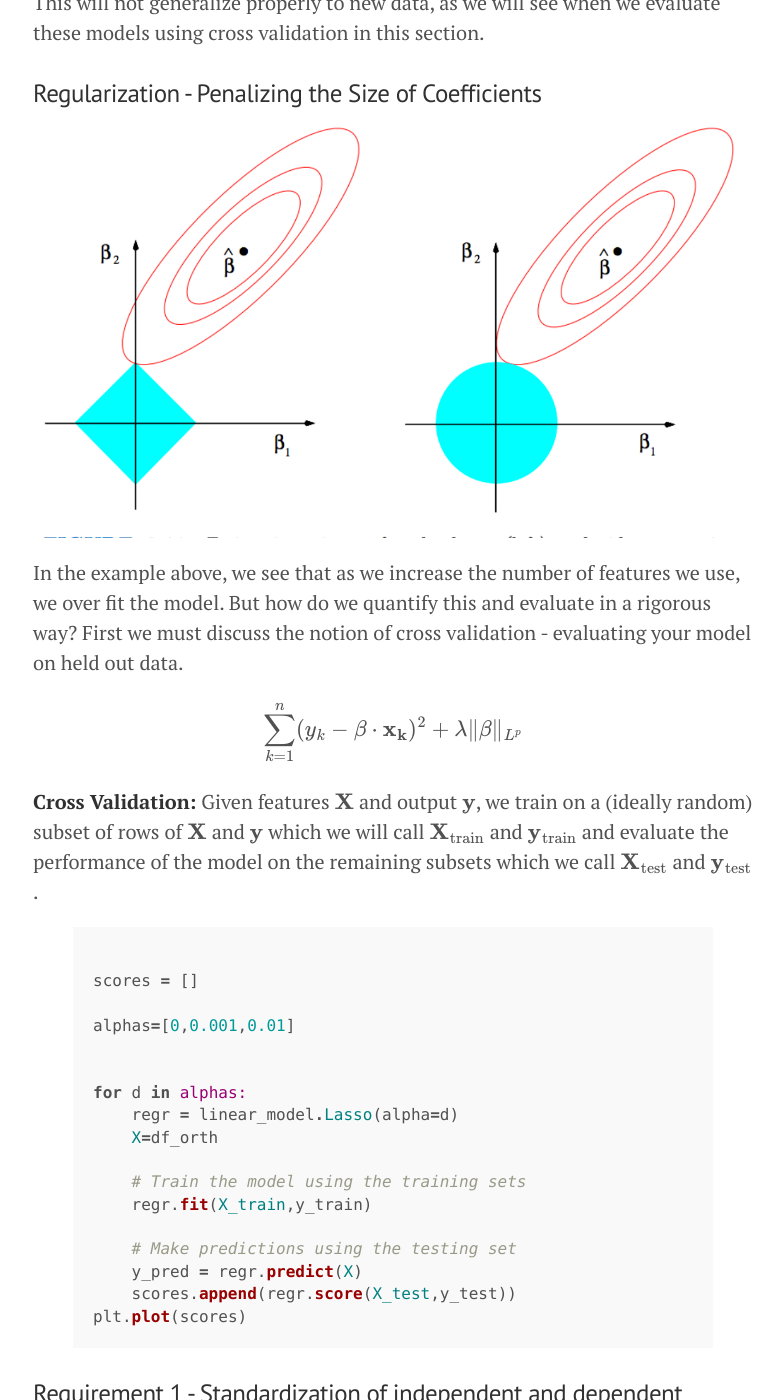
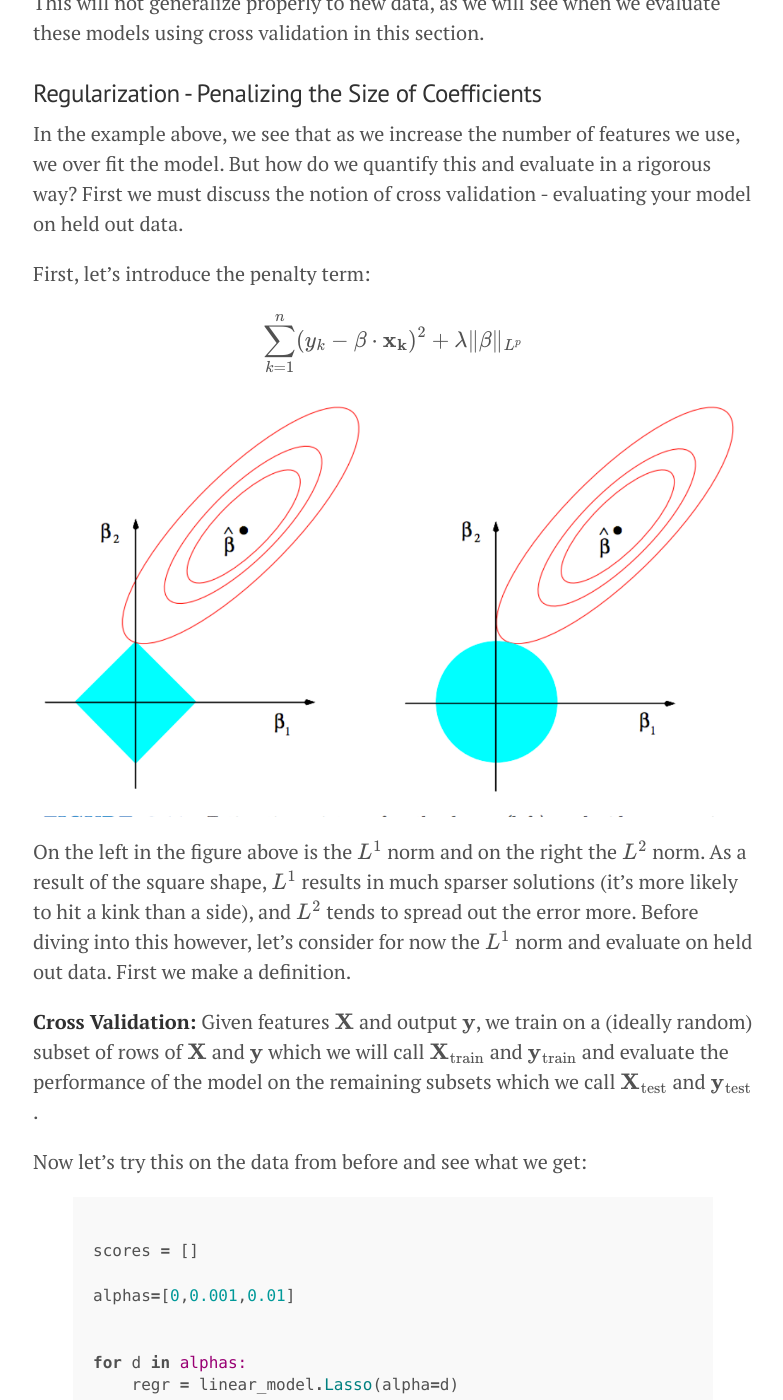
Before and after one commit to doriang102/doriang102.github.io, a Jekyll site: the page built from _posts/2017-10-13-model-selection,-regularization,-and-evaluation.md, in a window 1280 px wide and 1400 px high, scrolled down 3836 px. Shown: the whole window, without its empty margins (247-1030 px from the left). Built offline with Jekyll 4.4.1, drawn with Linux system fonts in a browser that asks for light colours; our own code applies the rules of GitHub Pages for plain Markdown files; formulas are drawn with MathJax 3.

Commit message:
Update 2017-10-13-model-selection,-regularization,-and-evaluation.md

```diff
--- a/_posts/2017-10-13-model-selection,-regularization,-and-evaluation.md
+++ b/_posts/2017-10-13-model-selection,-regularization,-and-evaluation.md
@@ -75,15 +75,22 @@ Do you see what's going on here? As we increase the number of features, we are a
 
 ### Regularization - Penalizing the Size of Coefficients
 
+In the example above, we see that as we increase the number of features we use, we over fit the model. But how do we quantify this and evaluate in a rigorous way? First we must discuss the notion of cross validation - evaluating your model on held out data.
 
- ![](/img/lassovsridge.png?raw=true)
-
-In the example above, we see that as we increase the number of features we use, we over fit the model. But how do we quantify this and evaluate in a rigorous way? First we must discuss the notion of cross validation - evaluating your model on held out data.
+First, let's introduce the penalty term:
 
 $$\sum_{k=1}^n (y_k- \beta \cdot \mathbf{x_k})^2 + \lambda \|\beta\|_{L^p}$$
 
 
+ ![](/img/lassovsridge.png?raw=true)
+
+
+
+On the left in the figure above is the $$L^1$$ norm and on the right the $$L^2$$ norm. As a result of the square shape, $$L^1$$ results in much sparser solutions (it's more likely to hit a kink than a side), and $$L^2$$ tends to spread out the error more. Before diving into this however, let's consider for now the $$L^1$$ norm and evaluate on held out data. First we make a definition.
+
 **Cross Validation:** Given features $$\mathbf X$$ and output $$\mathbf y$$, we train on a (ideally random) subset of rows of $$\mathbf X$$ and $$\mathbf y$$ which we will call $$\mathbf X_{\textrm{train}}$$ and $$\mathbf y_{\textrm{train}}$$ and evaluate the performance of the model on the remaining subsets which we call $$\mathbf X_{\textrm{test}}$$ and $$\mathbf y_{\textrm{test}}$$.
+
+Now let's try this on the data from before and see what we get:
 
 {% highlight ruby %}
 scores = []
```
